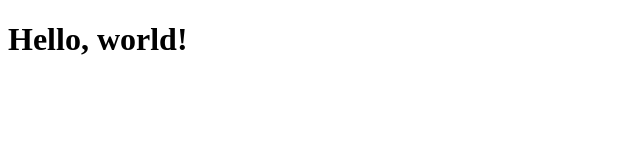
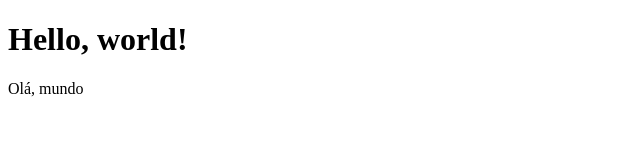
Before and after one commit to claudiocassimiro/testando_git, a plain HTML site: page index.html in a window 1280 px wide. Shown: the full height of the page, 0-640 px from the left. Drawn offline with Linux system fonts and the light colour scheme.

Commit message:
feat: adiciona novo paragrafo

```diff
--- a/index.html
+++ b/index.html
@@ -7,5 +7,6 @@
   </head>
   <body>
     <h1>Hello, world!</h1>
+    <p>Olá, mundo</p>
   </body>
 </html>
```
